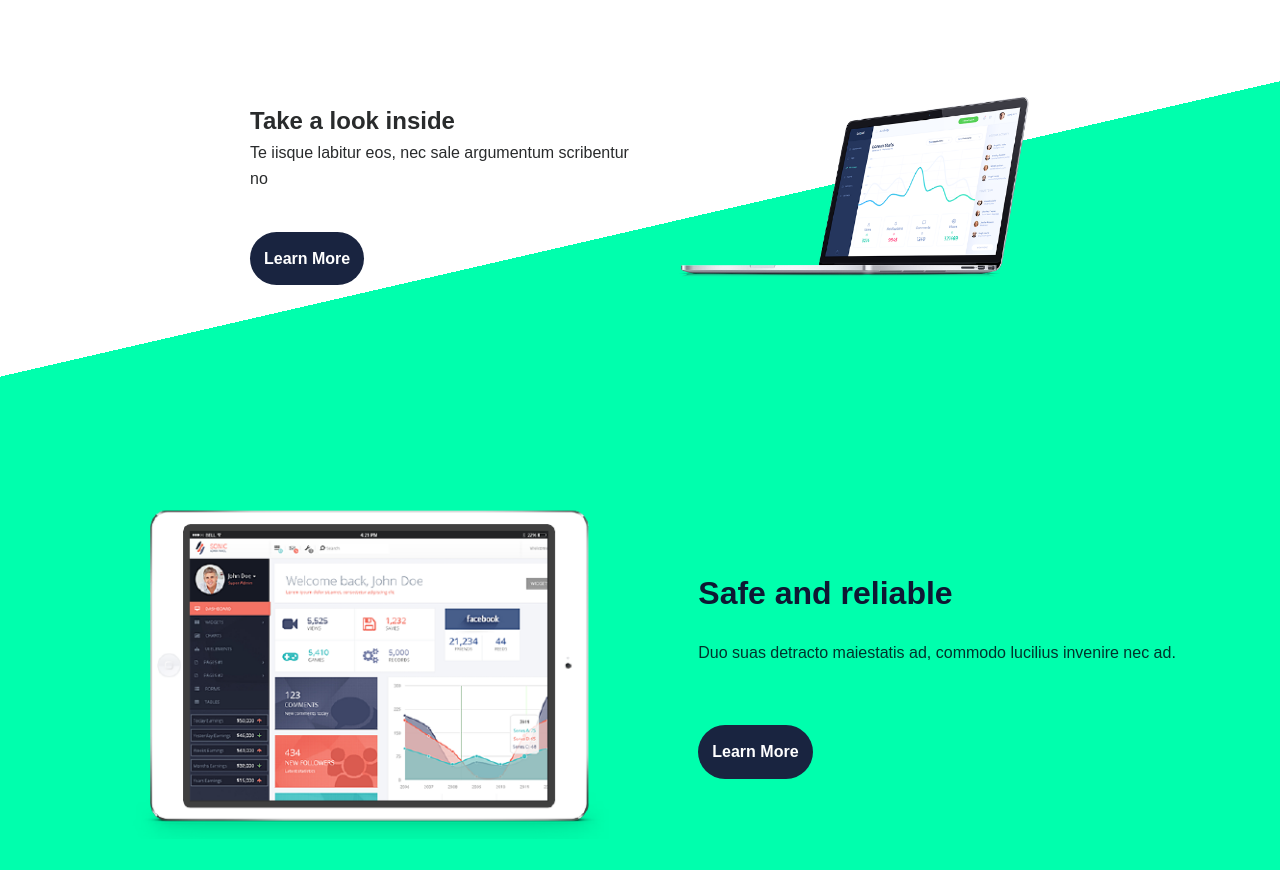
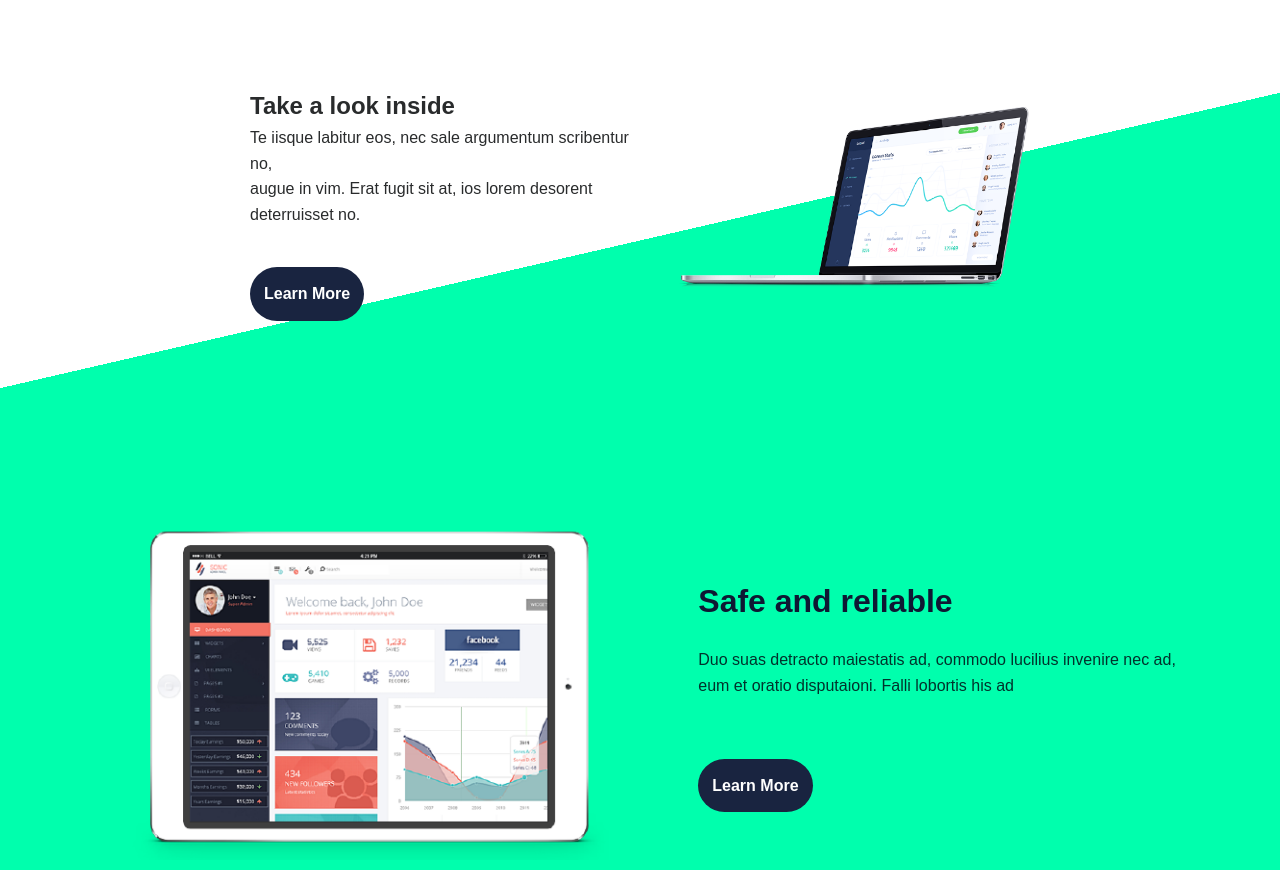
Before and after one commit to Robledom10/Henrry-Falla-Atlas, a plain HTML site: page index.html in a window 1280 px wide. Shown: the part 1200-2070 px from the top of the page. Drawn offline with Linux system fonts and the light colour scheme.

Commit message:
Ahora si terminado

```diff
--- a/index.html
+++ b/index.html
@@ -51,7 +51,7 @@
     <section class="preview">
       <div class="text">
         <h2>Take a look inside</h2>
-        <p>Te iisque labitur eos, nec sale argumentum scribentur no</p>
+        <p>Te iisque labitur eos, nec sale argumentum scribentur no,<br>augue in vim. Erat fugit sit at, ios lorem desorent deterruisset no.</p>
         <a href="#" class="btn dark">Learn More</a>
       </div>
       <div class="image">
@@ -67,8 +67,7 @@
         </div>
         <div class="text">
           <h2>Safe and reliable</h2>
-          <p>Duo suas detracto maiestatis ad, commodo lucilius invenire nec
-            ad.</p>
+          <p>Duo suas detracto maiestatis ad, commodo lucilius invenire nec ad,<br>eum et oratio disputaioni. Falli lobortis his ad</p>
           <a href="#" class="btn dark">Learn More</a>
         </div>
       </div>
@@ -129,7 +128,7 @@
       <div class="contact">
         <div class="info">
           <h2>Contact Us</h2>
-          <p>Te iisque labitur eos, nec sale argumentun scribentur <br> augue
+          <p>Te iisque labitur eos, nec sale argumentun scribentur,<br>augue
             disputando in vim. Erat fugit sit at, ius lorem.</p> <br>
           <p>Email : company_email@com</p>
           <p>Phone : 361-688-5924</p>
```
